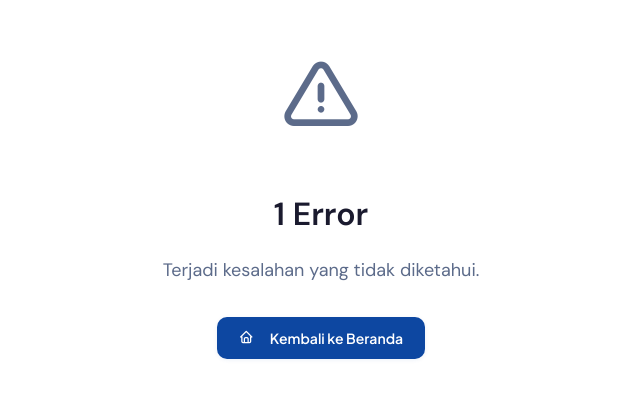
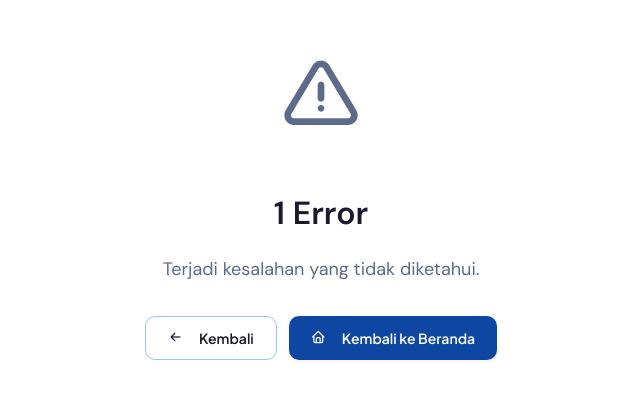
Before and after one commit to Daffapradanat/Simulasi-Pendidikan, a React (Vite) app: page /error/1 in a window 1280 px wide. Shown: the part 202-600 px from the top of the page, without its empty margins (319-959 px from the left). Built offline with nearby package versions, Linux system fonts and the light colour scheme; no server answers.

Commit message:
refactor: replace window.location with react-router navigate
Replace hard page reloads with programmatic navigation for improved SPA transitions and add a back button to the error view.

```diff
--- a/src/frontend/views/ErrorView.tsx
+++ b/src/frontend/views/ErrorView.tsx
@@ -28,9 +28,14 @@ export function ErrorView({ code: propCode }: { code?: number | string }) {
       </div>
       <h1 style={{ fontSize: '32px', fontWeight: 800, marginBottom: '16px', color: 'var(--text)' }}>{title}</h1>
       <p style={{ fontSize: '18px', color: 'var(--text-muted)', maxWidth: '500px', marginBottom: '32px', lineHeight: 1.6 }}>{desc}</p>
-      <button className="btn btn-primary" onClick={() => navigate('/')}>
-        <i className="ti ti-home" style={{ marginRight: '8px' }}></i> Kembali ke Beranda
-      </button>
+      <div style={{ display: 'flex', gap: '12px' }}>
+        <button className="btn btn-outline" onClick={() => navigate(-1)}>
+          <i className="ti ti-arrow-left" style={{ marginRight: '8px' }}></i> Kembali
+        </button>
+        <button className="btn btn-primary" onClick={() => navigate('/')}>
+          <i className="ti ti-home" style={{ marginRight: '8px' }}></i> Kembali ke Beranda
+        </button>
+      </div>
     </div>
   );
 }
--- a/src/frontend/views/LoginView.tsx
+++ b/src/frontend/views/LoginView.tsx
@@ -1,4 +1,5 @@
 import React, { useState } from 'react';
+import { useNavigate } from 'react-router-dom';
 
 // --- LOGIN VIEW ---
 interface LoginViewProps {
@@ -8,6 +9,7 @@ interface LoginViewProps {
 }
 
 export function LoginView({ onLogin, onGuestLogin, defaultMode = 'siswa-guest' }: LoginViewProps) {
+  const navigate = useNavigate();
   const [email, setEmail] = useState('');
   const [pass, setPass] = useState('');
   const [guestName, setGuestName] = useState('');
@@ -277,7 +279,7 @@ export function LoginView({ onLogin, onGuestLogin, defaultMode = 'siswa-guest' }
               type="button"
               className="btn btn-ghost"
               style={{ fontSize: '13px', color: 'var(--text-muted)' }}
-              onClick={() => window.location.href = '/'}
+              onClick={() => navigate('/')}
             >
               <i className="ti ti-arrow-left"></i> Halaman Siswa
             </button>
--- a/src/frontend/views/QuestionsView.tsx
+++ b/src/frontend/views/QuestionsView.tsx
@@ -1,5 +1,6 @@
 import React, { useState, useEffect } from 'react';
 import { motion, AnimatePresence } from 'motion/react';
+import { useNavigate } from 'react-router-dom';
 import { Module, User } from '../../types';
 
 export function QuestionsView({
@@ -15,6 +16,7 @@ export function QuestionsView({
   onComplete: (reflection: string) => void;
   allPlayed?: boolean;
 }) {
+  const navigate = useNavigate();
   const [currentIdx, setCurrentIdx] = useState(0);
   const [answers, setAnswers] = useState<Record<number, any>>({});
   const [shuffledRights, setShuffledRights] = useState<Record<number, string[]>>({});
@@ -861,7 +863,7 @@ export function QuestionsView({
             <button
               className="btn btn-primary"
               onClick={() => {
-                if (module) window.location.href = `/hasil-modul/${module.id}`;
+                if (module) navigate(`/hasil-modul/${module.id}`);
               }}
               style={{ width: '100%', height: '44px', justifyContent: 'center', fontWeight: 700, borderRadius: '10px', display: 'flex', alignItems: 'center', gap: '8px' }}
             >
```
